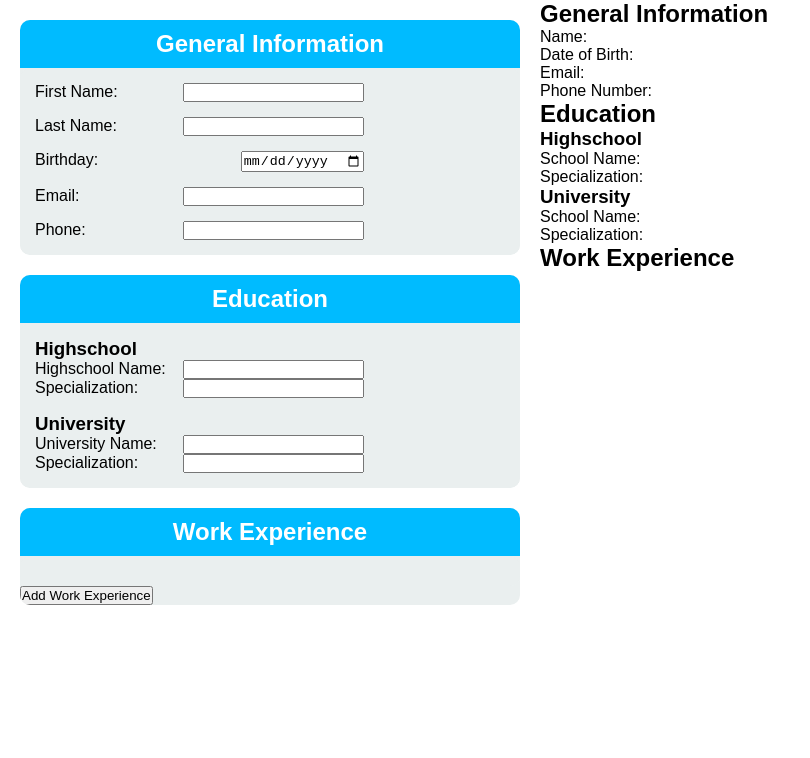
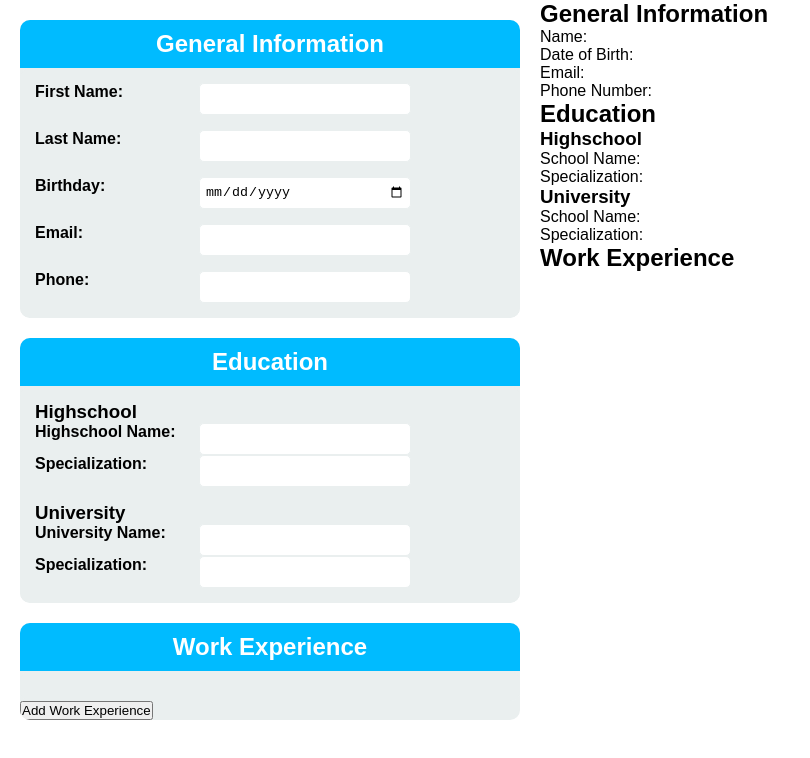
Before and after one commit to Tou1lle/cv-application-top, a React (Vite) app: page / in a window 1280 px wide. Shown: the top 758 px of the page, without its empty margins (0-810 px from the left). Built offline with nearby package versions, Linux system fonts and the light colour scheme.

Commit message:
Style input elements and labels

```diff
--- a/src/styles/App.css
+++ b/src/styles/App.css
@@ -30,12 +30,14 @@
   gap: 20px;
 }
 
+/* Container for general, school and work inputs */
 .left-side section {
   background-color: var(--section-bg);
   border-radius: 10px;
   overflow: hidden;
 }
 
+/* Header of specific data based on section */
 .left-side section h2 {
   background-color: var(--section-heading-bg);
   text-align: center;
@@ -44,6 +46,7 @@
   padding: 10px;
 }
 
+/* Container of several inputs */
 .inputs-container {
   padding: var(--inputs-container-padding);
   display: flex;
@@ -51,11 +54,30 @@
   gap: var(--inputs-container-padding);
 }
 
+/* Container of label-input pair */
 .input-data-container {
   display: flex;
   justify-content: space-between;
+  align-items: flex-start;
   min-width: 60%;
-  max-width: 70%;
+  max-width: 80%;
+}
+
+input {
+  width: 15em;
+  height: 20px;
+  padding: 5px;
+  border-radius: 5px;
+  border: 1px solid var(--section-bg);
+}
+
+input:focus {
+  outline: none;
+  border: 1px solid var(--section-heading-bg);
+}
+
+label {
+  font-weight: 550;
 }
 
 /* Right side - CV */
```
